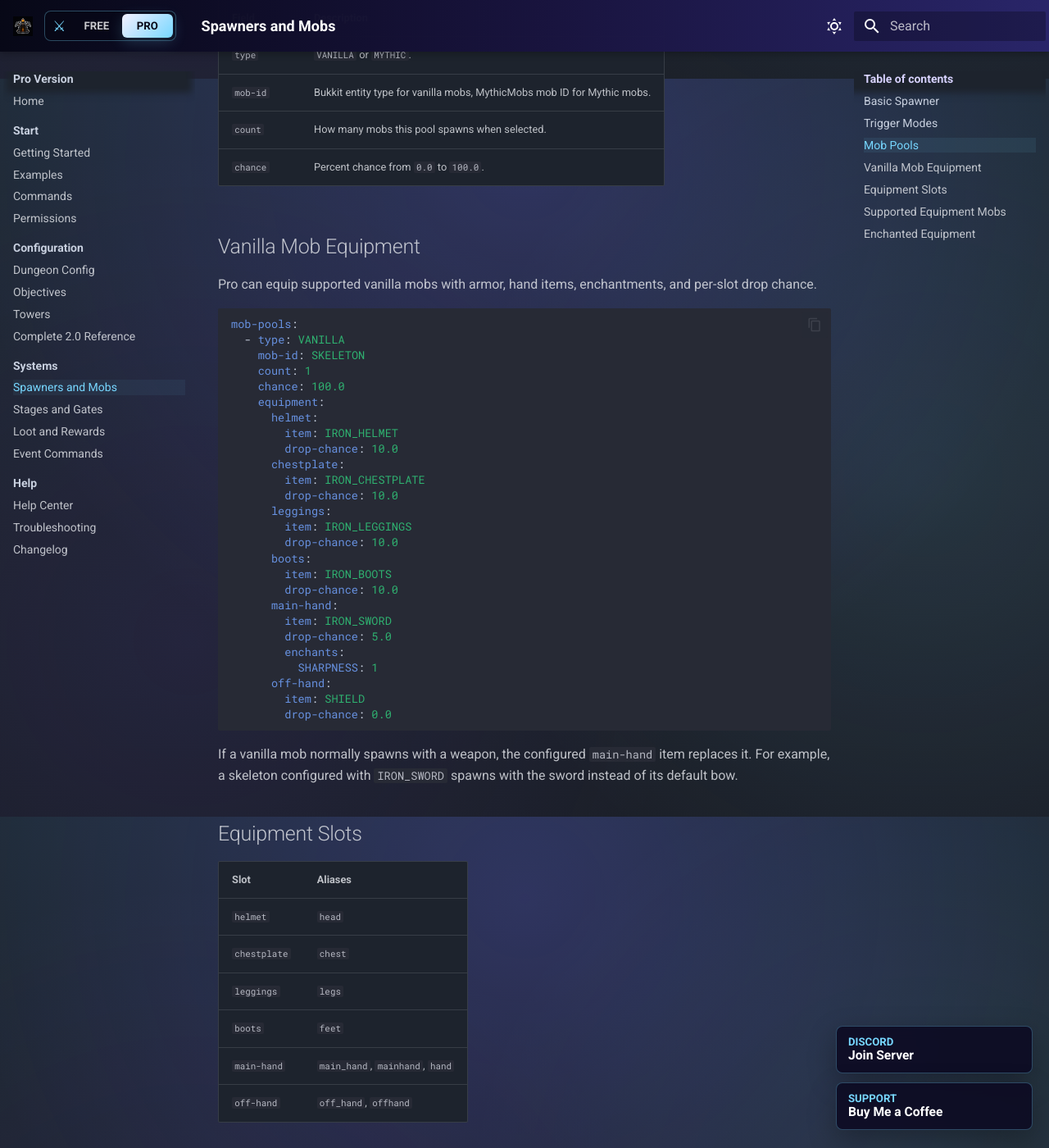
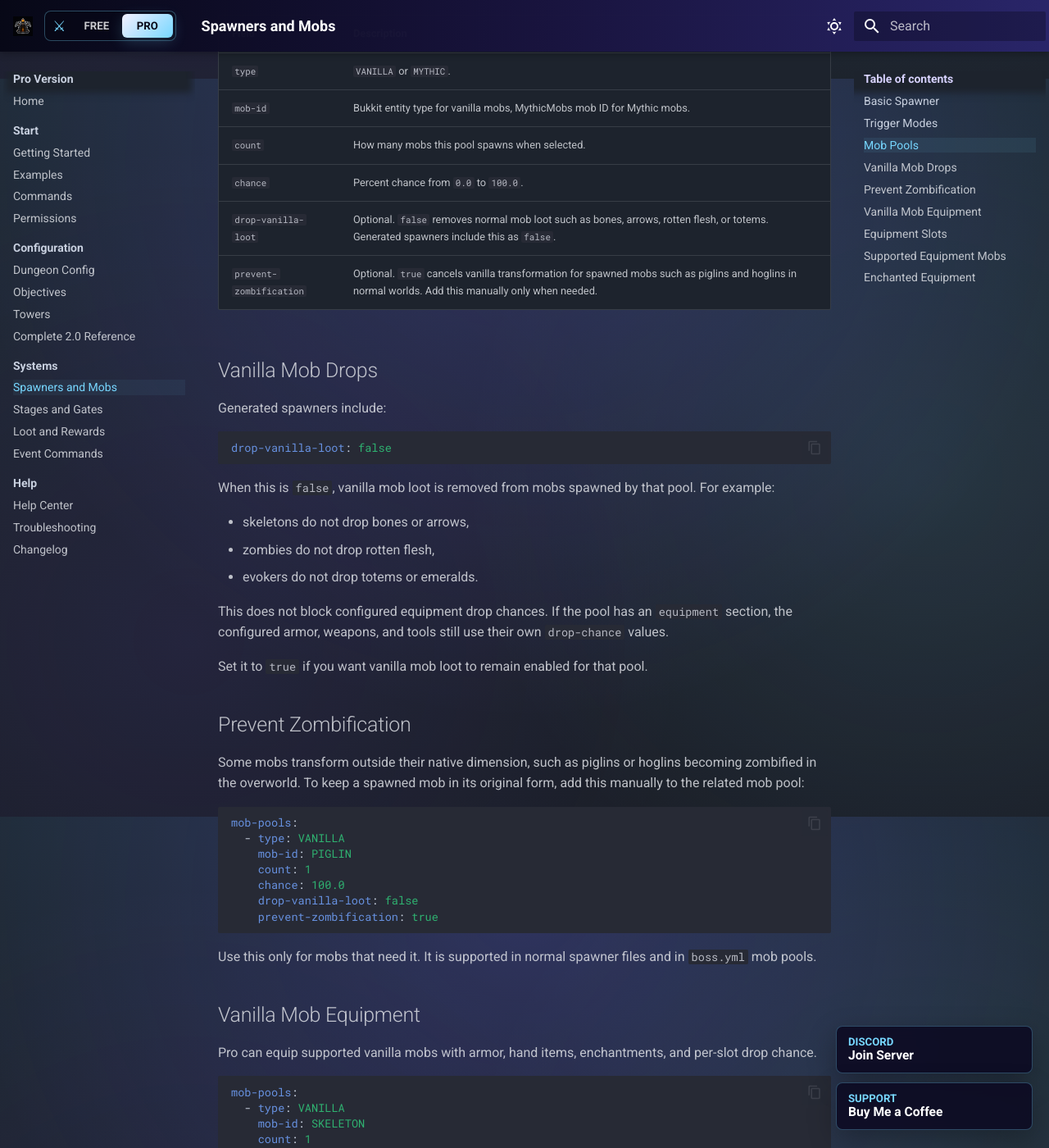
Before and after one commit to wertPL/InstancedDungeons-Docs, an MkDocs documentation site: the page built from docs/pro/spawners-and-mobs.md, in a window 1280 px wide and 1400 px high, scrolled down 1704 px. Shown: the whole window at 82% size. Built offline with MkDocs 1.6.1 and Material for MkDocs 9.7.7, drawn with Linux system fonts in a browser that asks for light colours; some of the changed text lies outside the part shown.

Commit message:
Document pro mob pool options

````diff
--- a/docs/pro/spawners-and-mobs.md
+++ b/docs/pro/spawners-and-mobs.md
@@ -30,6 +30,7 @@ mob-pools:
     mob-id: ZOMBIE
     count: 5
     chance: 100.0
+    drop-vanilla-loot: false
   - type: MYTHIC
     mob-id: SkeletonKing
     count: 1
@@ -69,6 +70,42 @@ mob-pools:
 | `mob-id` | Bukkit entity type for vanilla mobs, MythicMobs mob ID for Mythic mobs. |
 | `count` | How many mobs this pool spawns when selected. |
 | `chance` | Percent chance from `0.0` to `100.0`. |
+| `drop-vanilla-loot` | Optional. `false` removes normal mob loot such as bones, arrows, rotten flesh, or totems. Generated spawners include this as `false`. |
+| `prevent-zombification` | Optional. `true` cancels vanilla transformation for spawned mobs such as piglins and hoglins in normal worlds. Add this manually only when needed. |
+
+## Vanilla Mob Drops
+
+Generated spawners include:
+
+```yaml
+drop-vanilla-loot: false
+```
+
+When this is `false`, vanilla mob loot is removed from mobs spawned by that pool. For example:
+
+- skeletons do not drop bones or arrows,
+- zombies do not drop rotten flesh,
+- evokers do not drop totems or emeralds.
+
+This does not block configured equipment drop chances. If the pool has an `equipment` section, the configured armor, weapons, and tools still use their own `drop-chance` values.
+
+Set it to `true` if you want vanilla mob loot to remain enabled for that pool.
+
+## Prevent Zombification
+
+Some mobs transform outside their native dimension, such as piglins or hoglins becoming zombified in the overworld. To keep a spawned mob in its original form, add this manually to the related mob pool:
+
+```yaml
+mob-pools:
+  - type: VANILLA
+    mob-id: PIGLIN
+    count: 1
+    chance: 100.0
+    drop-vanilla-loot: false
+    prevent-zombification: true
+```
+
+Use this only for mobs that need it. It is supported in normal spawner files and in `boss.yml` mob pools.
 
 ## Vanilla Mob Equipment
 
````
Also changed, not shown: docs/pro/complete-2-0-reference.md (+15 -0 lines).
